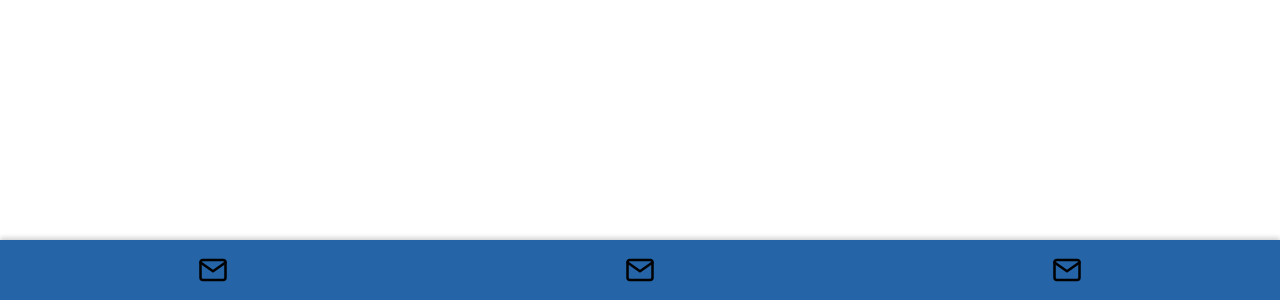
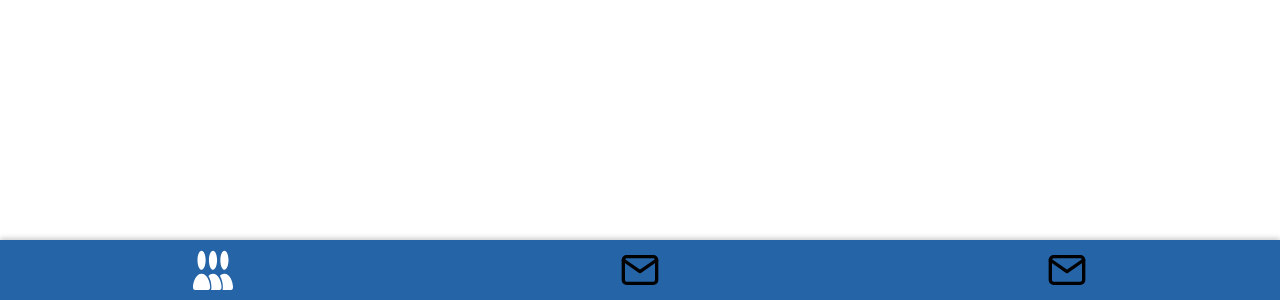
Before and after one commit to lu1dgy/testik-hihi, a React (Create React App) app: page /page3 in a window 1280 px wide. Shown: the part 500-800 px from the top of the page. Built offline with nearby package versions, Linux system fonts and the light colour scheme; the HTML template or start-up script is replaced by a standard one.

Commit message:
add svg icon to navbar

```diff
--- a/src/components/NavBar/NavBar.css
+++ b/src/components/NavBar/NavBar.css
@@ -21,9 +21,8 @@
 }
 
 .navbar__icon {
-  width: 30px;
-  height: 30px;
-  fill: #fff;
+  width: 40px;
+  height: 40px;
   transition: transform 0.2s ease-in-out;
 }
 
--- a/src/components/NavBar/index.jsx
+++ b/src/components/NavBar/index.jsx
@@ -2,12 +2,13 @@ import React from 'react';
 import { Link } from 'react-router-dom';
 import './NavBar.css';
 import svg from '../../UI/icons/test.svg';
+import personSvg from '../../UI/icons/person.svg';
 
 const NavBar = () => {
   return (
     <div className='navbar'>
       <Link to='/' className='navbar__button'>
-        <img src={svg} alt='CardList' className='navbar__icon' />
+        <img src={personSvg} alt='CardList' className='navbar__icon' />
       </Link>
       <Link to='/page2' className='navbar__button'>
         <img src={svg} alt='Page 2' className='navbar__icon' />
```
Also changed, not shown: src/UI/icons/person.svg (added).
